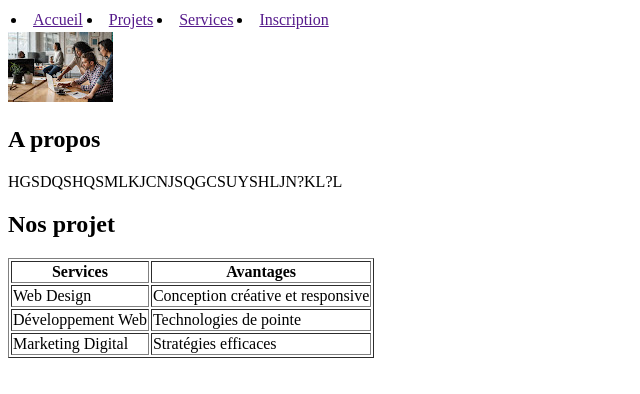
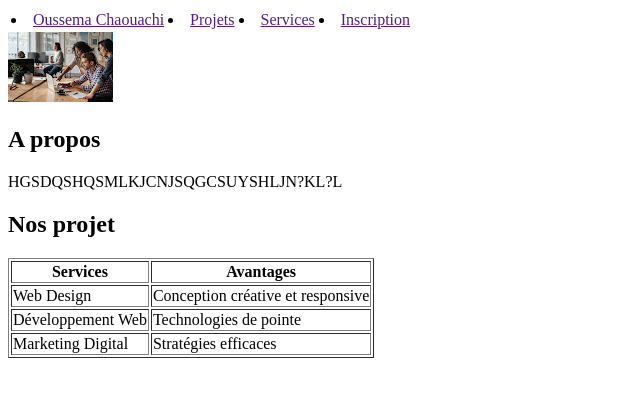
Before and after one commit to Oussemachaouachi/3B3, a plain HTML site: page oussema.html in a window 1280 px wide. Shown: the whole page, without its empty margins (0-640 px from the left). Drawn offline with Linux system fonts and the light colour scheme.

Commit message:
Atelier html mise à jour

```diff
--- a/index.html
+++ b/oussema.html
@@ -1,13 +1,13 @@
 <!DOCTYPE html>
 <html>
     <head>
-        <title> accueil</title>
+        <title> Oussema Chaouachi</title>
     </head>
 
     <header>
         <table>
             <tr>
-              <td>  <li><a href="">Accueil</a></li></td>
+              <td>  <li><a href="">Oussema Chaouachi</a></li></td>
               <td> <li><a href="">Projets</a></li></td>
                 <td> <li><a href="">Services</a></li></td>
                 <td> <li><a href="">Inscription</a></li></table></td>
```
